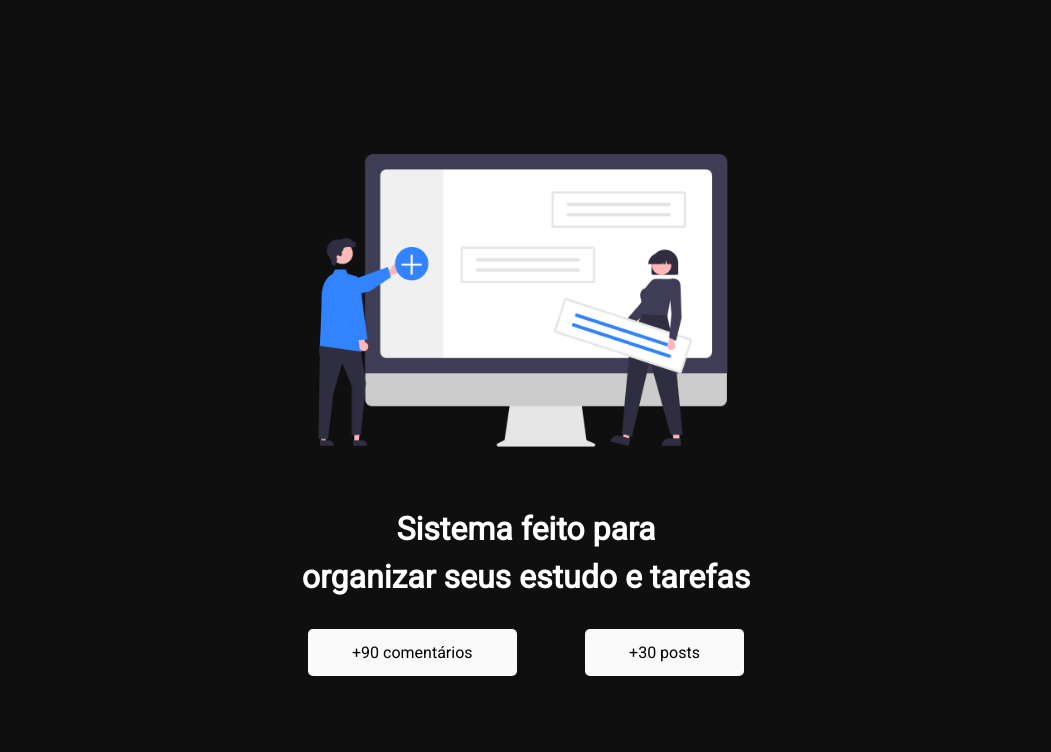
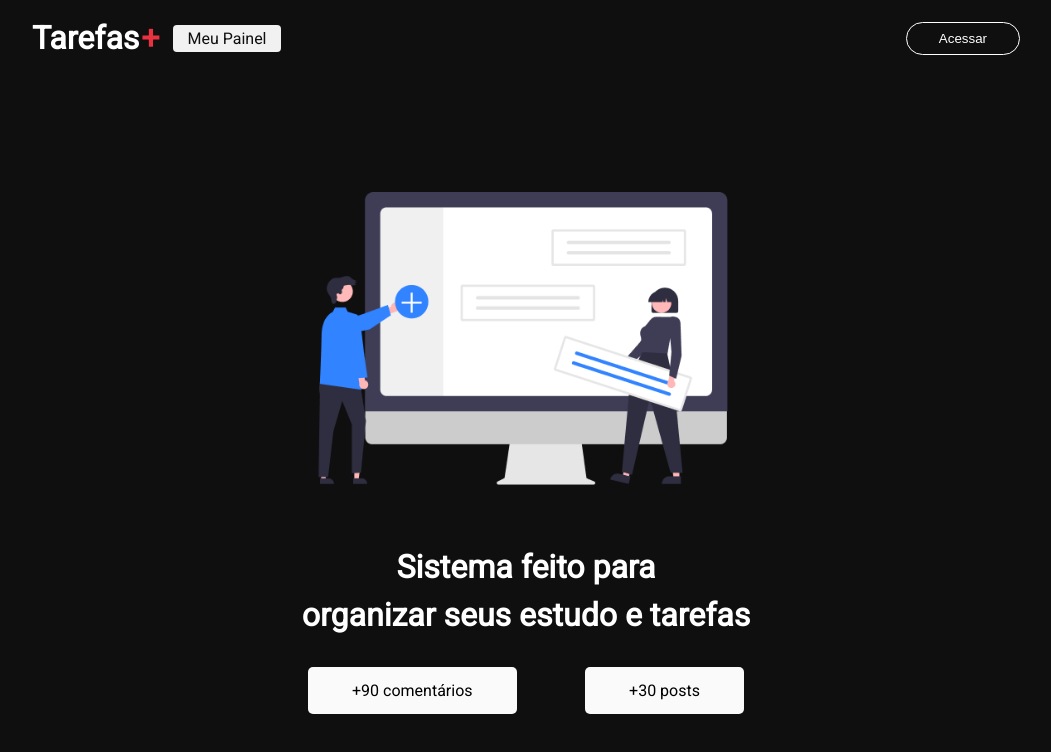
Before and after one commit to Sh4kaa/tarefas, a Next.js app: page / in a window 1280 px wide. Shown: the top 752 px of the page, without its empty margins (114-1165 px from the left). Built offline with nearby package versions, Linux system fonts and the light colour scheme.

Commit message:
página home completa

```diff
--- a/src/components/header/index.tsx
+++ b/src/components/header/index.tsx
@@ -1,13 +1,23 @@
-import React from 'react'
+import Link from "next/link";
+import React from "react";
+import styles from "@/components/header/styles.module.css";
 
 export default function Header() {
   return (
-    <header>
-      <section>
-        <nav>
-          <h1>Tarefas+</h1>
+    <header className={styles.header}>
+      <section className={styles.content}>
+        <nav className={styles.nav}>
+          <Link href="/">
+            <h1 className={styles.logo}>
+              Tarefas<span>+</span>
+            </h1>
+          </Link>
+          <Link href="/dashboard" className={styles.link}>
+            Meu Painel
+          </Link>
         </nav>
+        <button className={styles.LoginButton}>Acessar</button>
       </section>
     </header>
-  )
+  );
 }
--- a/src/components/header/styles.module.css
+++ b/src/components/header/styles.module.css
@@ -0,0 +1,64 @@
+.header {
+  width: 100%;
+  height: 76px;
+  background: #0f0f0f;
+  display: flex;
+  align-items: center;
+  justify-content: center;
+}
+
+.content {
+  padding: 0 18px;
+  width: 100%;
+  max-width: 1024px;
+  display: flex;
+  align-items: center;
+  justify-content: space-between;
+}
+
+.content a {
+  text-decoration: none;
+}
+
+.logo {
+  color: #fff;
+  font-size: 32px;
+}
+
+.logo span {
+  color: #ea3140;
+  padding-left: 2px
+}
+
+.LoginButton {
+  background: transparent;
+  padding: 8px 32px;
+  border-radius: 24px;
+  color: #fff;
+  border: 1.5px solid #fff;
+  cursor: pointer;
+  transition: transform .4s
+}
+
+
+.LoginButton:hover {
+  transform: scale(1.08);
+  background: #fff;
+  color: #0f0f0f;
+  font-weight: bold;
+}
+
+.nav {
+  display: flex;
+  align-items: center
+}
+
+.link {
+  display: flex;
+  background: #f1f1f1;
+  align-items: center;
+  color: #0f0f0f;
+  padding: 4px 14px;
+  border-radius: 4px;
+  margin: 0 14px
+}
--- a/src/pages/_app.tsx
+++ b/src/pages/_app.tsx
@@ -1,5 +1,5 @@
+import Header from "@/components/header";
 import "@/styles/globals.css";
-import styles from '@/styles/home.module.css'
 import type { AppProps } from "next/app";
 import { Roboto } from "next/font/google";
 
@@ -7,7 +7,8 @@ const roboto = Roboto({ subsets: ["latin"], weight: "400" });
 
 export default function App({ Component, pageProps }: AppProps) {
   return (
-    <div className={`${roboto.className} ${styles.container}`}>
+    <div className={`${roboto.className}`}>
+      <Header />
       <Component {...pageProps} />
     </div>
   );
--- a/src/pages/index.tsx
+++ b/src/pages/index.tsx
@@ -1,16 +1,17 @@
 import Head from "next/head";
 import Image from "next/image";
 import heroImg from "../../public/assets/hero.png";
-import styles from '@/styles/home.module.css'
+import styles from "@/styles/home.module.css";
 
 export default function Home() {
   return (
     <>
       <Head>
         <title>Tarefas+ | Organize suas tarefas de forma fácil</title>
-        <meta name="description" content="Generated by create next app" />
-        <meta name="viewport" content="width=device-width, initial-scale=1" />
+        {/* <meta name="description" content="Generated by create next app" />
+        <meta name="viewport" content="width=device-width, initial-scale=1" /> */}
       </Head>
+      <div className={styles.container}>
         <main className={styles.main}>
           <div className={styles.logoContent}>
             <Image
@@ -33,6 +34,7 @@ export default function Home() {
             </section>
           </div>
         </main>
+      </div>
     </>
   );
 }
--- a/src/styles/home.module.css
+++ b/src/styles/home.module.css
@@ -1,7 +1,7 @@
 .container {
   background-color: #0f0f0f;
   width: 100%;
-  height: 100vh;
+  height: calc(100vh - 76px);
   display: flex;
   justify-content: center;
   align-items: center;
```
Lines whose indentation alone changed are shown as unchanged.
